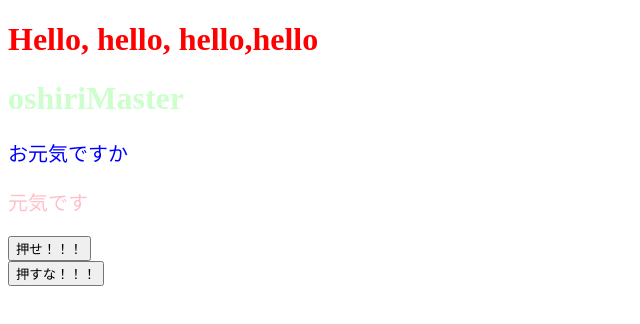
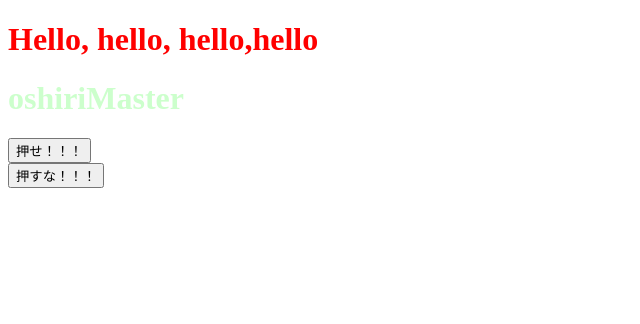
Before and after one commit to N2-Met/react-jissen-kyokasho, a React (Create React App) app: page / in a window 1280 px wide. Shown: the top 324 px of the page, without its empty margins (0-640 px from the left). Built offline with nearby package versions, Linux system fonts and the light colour scheme.

Commit message:
little_shinchoku

```diff
--- a/src/components/ColoredMessage.jsx
+++ b/src/components/ColoredMessage.jsx
@@ -6,6 +6,6 @@ export const ColoredMessage = (props) => {
         fontSize: "20px" //font-sizeではない。
     };
 
-    return <p style={contentStyle} >{props.message}</ p>;
+    return <p style={contentStyle} >{props.children}</ p>;
 
 };
```
